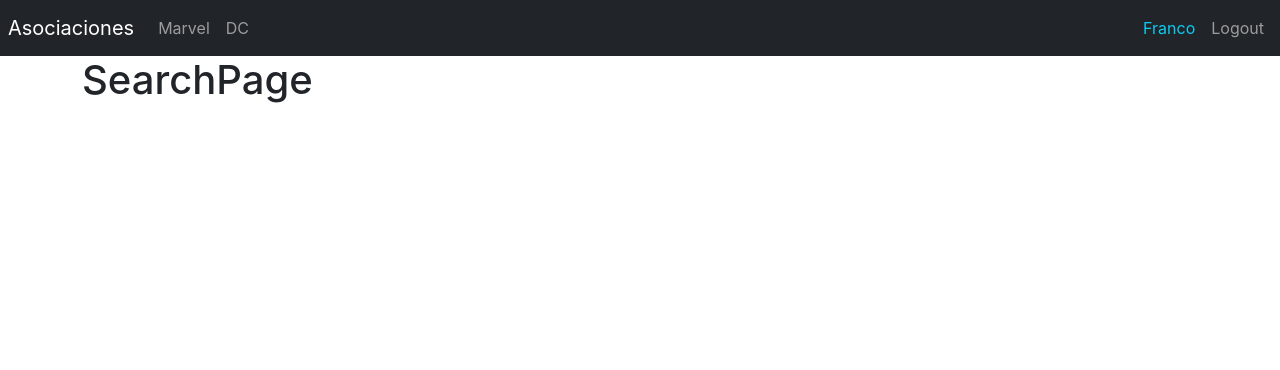
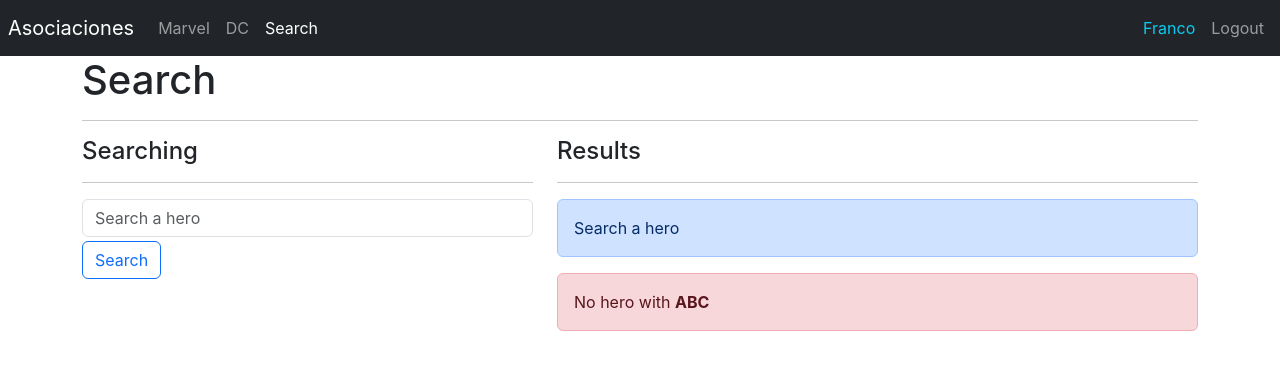
Before and after one commit to soloFac/React, a React (Create React App) app in the folder Curso Fernando Herrera/07-heroes-spa/: page /search in a window 1280 px wide. Shown: the top 370 px of the page. Built offline with nearby package versions, Linux system fonts and the light colour scheme.

Commit message:
Diseño de la pantalla de busqueda

```diff
--- a/Curso Fernando Herrera/07-heroes-spa/package.json
+++ b/Curso Fernando Herrera/07-heroes-spa/package.json
@@ -6,6 +6,7 @@
     "@testing-library/jest-dom": "^5.16.5",
     "@testing-library/react": "^13.4.0",
     "@testing-library/user-event": "^13.5.0",
+    "animate.css": "^4.1.1",
     "eslint-config-prettier": "^8.5.0",
     "localforage": "^1.10.0",
     "match-sorter": "^6.3.1",
--- a/Curso Fernando Herrera/07-heroes-spa/src/heroes/components/HeroCard.jsx
+++ b/Curso Fernando Herrera/07-heroes-spa/src/heroes/components/HeroCard.jsx
@@ -1,5 +1,6 @@
 import React from 'react'
 import { Link } from 'react-router-dom'
+import 'animate.css'
 
 const CharactersByHero = ({ alterEgo, characters }) => {
   // if (alterEgo === characters) return (<></>)
@@ -15,10 +16,10 @@
   // const charactersByHero = <p>{ characters }</p>
 
   return (
-    <div className='col'>
+    <div className='col '>
       <div className='card'>
         <div className='row no-gutters'>
-          <div className='col-4'>
+          <div className='col-4 animate__animated animate__fadeIn'>
             <img src={heroImageUrl} alt={superhero} className='card-img' />
           </div>
 
--- a/Curso Fernando Herrera/07-heroes-spa/src/heroes/pages/HeroPage.jsx
+++ b/Curso Fernando Herrera/07-heroes-spa/src/heroes/pages/HeroPage.jsx
@@ -17,7 +17,7 @@
   }
 
   return (
-    <div className='row mt-5'>
+    <div className='row mt-5 animate__animated animate__fadeInDown'>
       <div className='col-4'>
         <img
           src={`/assets/heroes/${id}.jpg`}
--- a/Curso Fernando Herrera/07-heroes-spa/src/heroes/pages/SearchPage.jsx
+++ b/Curso Fernando Herrera/07-heroes-spa/src/heroes/pages/SearchPage.jsx
@@ -1,9 +1,47 @@
 import React from 'react'
+import { HeroCard } from '../components'
 
 export const SearchPage = () => {
   return (
     <>
-      <h1>SearchPage</h1>
+      <h1>Search</h1>
+      <hr />
+
+      <div className='row'>
+        <div className='col-5'>
+          <h4>Searching</h4>
+          <hr />
+
+          <form>
+            <input
+              type='text'
+              placeholder='Search a hero'
+              className='form-control'
+              name='serachText'
+              autoComplete='off'
+            />
+
+            <button className='btn btn-outline-primary mt-1'>
+            Search
+            </button>
+          </form>
+        </div>
+
+        <div className='col-7'>
+          <h4>Results</h4>
+          <hr />
+
+          <div className='alert alert-primary'>
+            Search a hero
+          </div>
+
+          <div className='alert alert-danger'>
+            No hero with <b>ABC</b>
+          </div>
+
+          {/* <HeroCard /> */}
+        </div>
+      </div>
     </>
   )
 }
--- a/Curso Fernando Herrera/07-heroes-spa/src/ui/components/Navbar.jsx
+++ b/Curso Fernando Herrera/07-heroes-spa/src/ui/components/Navbar.jsx
@@ -36,6 +36,13 @@
           >
             DC
           </NavLink>
+
+          <NavLink
+            className={({ isActive }) => `nav-item nav-link ${isActive ? 'active' : ''}`}
+            to='/search'
+          >
+            Search
+          </NavLink>
         </div>
       </div>
 
```
Also changed, not shown: 1 other file (tests, documents, lock files or other folders).
